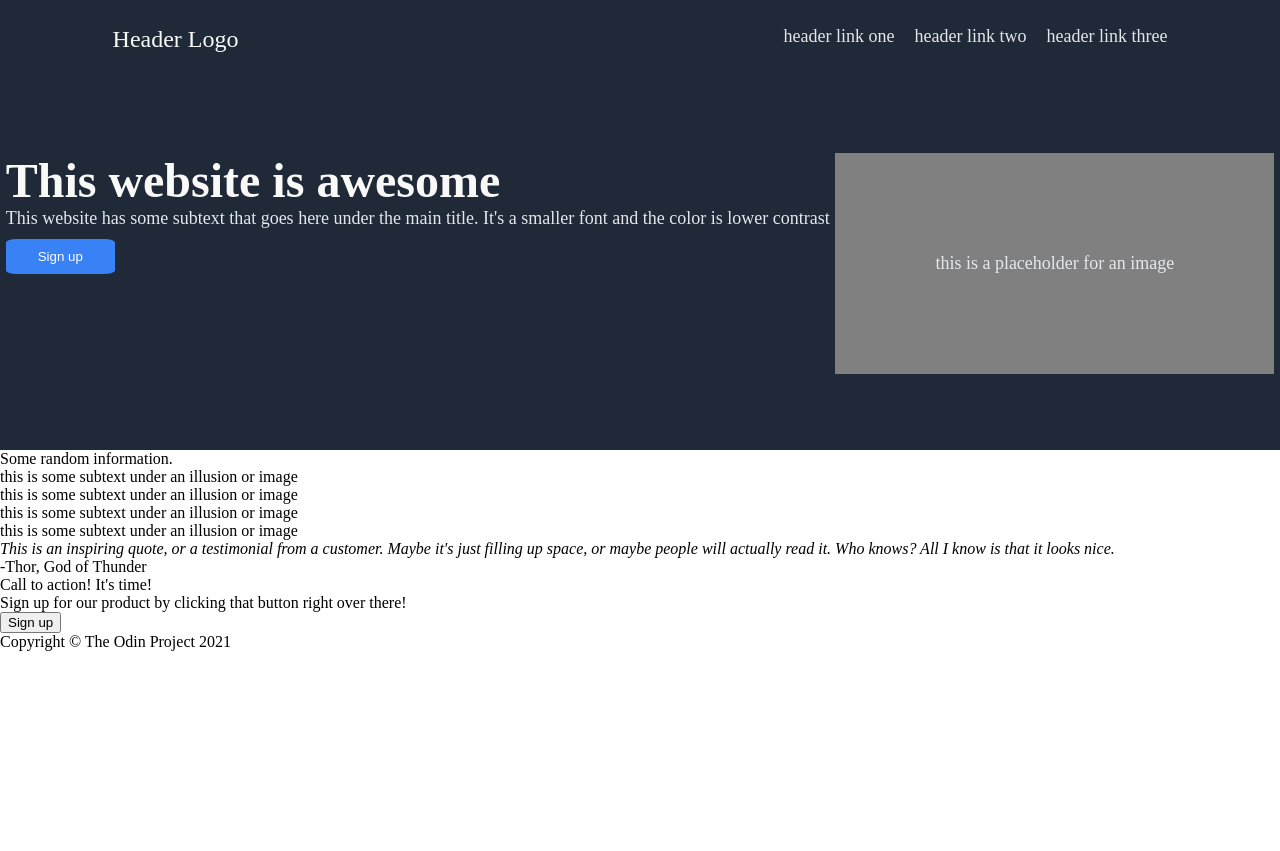
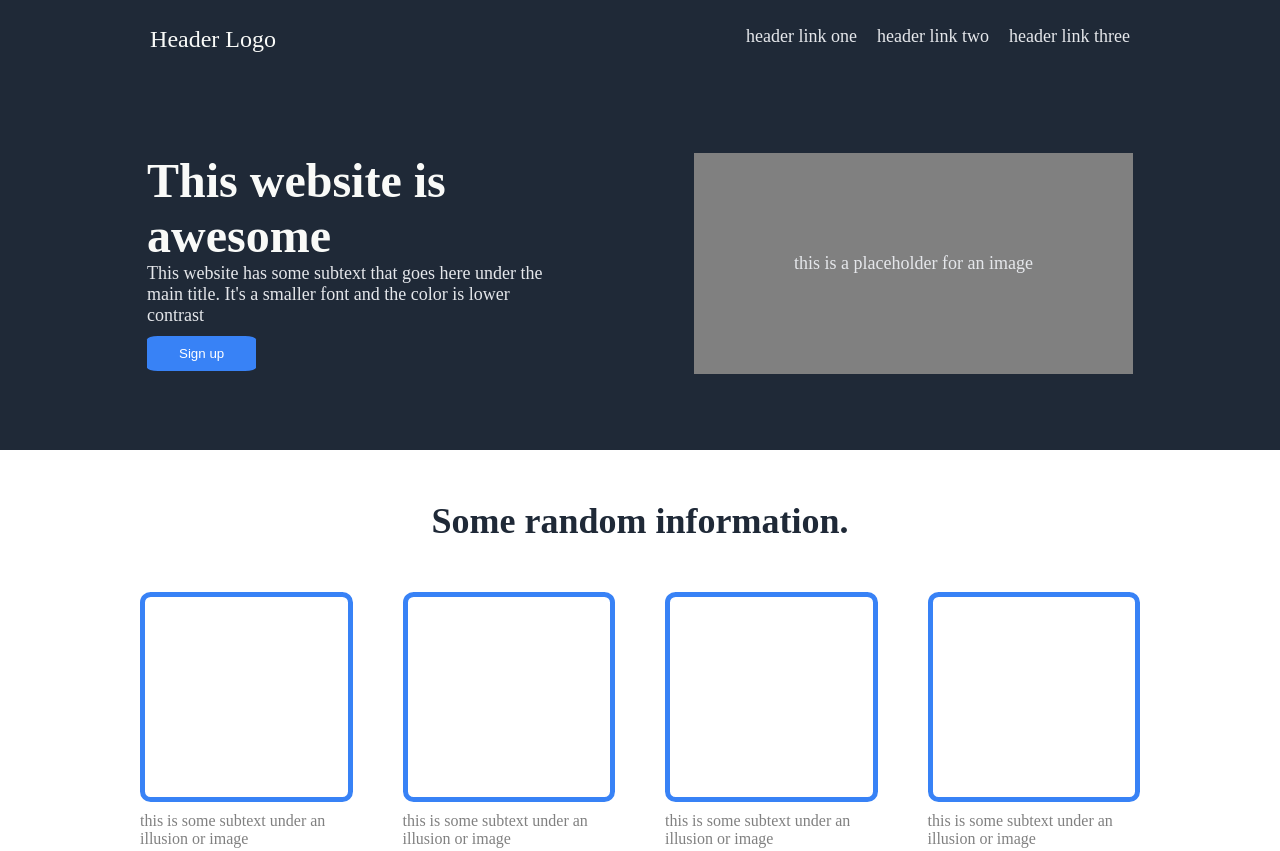
Before and after one commit to TharwatA/Landing-Page, a plain HTML site: page index.html in a window 1280 px wide. Shown: the top 851 px of the page. Before the commit the page ends 800 px from the top, so only its background shows below. Drawn offline with Linux system fonts and the light colour scheme.

Commit message:
Modified Hero section, added information and quotation sections

```diff
--- a/index.html
+++ b/index.html
@@ -20,7 +20,7 @@
         <div class="hero-body-container">
             <div class="hero-body-text">
                 <p class="text-awesome">This website is awesome</p>
-                <p class="secondary-text-links">This website has some subtext that goes here under the main title. It's a smaller font and the color is lower contrast</p>
+                <p class="secondary-text-links text-below-awesome">This website has some subtext that goes here under the main title. It's a smaller font and the color is lower contrast</p>
                 <button class="button-up">Sign up</button>
             </div>
 
@@ -40,21 +40,21 @@
                 <p class="info-text">this is some subtext under an illusion or image</p>
 
             </div>
-            <div class="info-box-text"></div>
+            <div class="info-box-text">
                 <div class="info-box">
 
                 </div>
                 <p class="info-text">this is some subtext under an illusion or image</p>
 
             </div>
-            <div class="info-box-text"></div>
+            <div class="info-box-text">
                 <div class="info-box">
 
                 </div>
                 <p class="info-text">this is some subtext under an illusion or image</p>
 
             </div>
-            <div class="info-box-text"></div>
+            <div class="info-box-text">
                 <div class="info-box">
 
                 </div>
--- a/style.css
+++ b/style.css
@@ -18,7 +18,7 @@
 
 .hero-nav-container {
     display: flex;
-    justify-content:space-around;
+    justify-content:space-evenly;
     /* margin: 20px; */
     gap: 320px;
 }
@@ -39,6 +39,7 @@
     justify-content: space-evenly;
     padding-bottom: 50px;
     padding-top: 50px;
+    /* gap: 0px; */
 }
 
 .secondary-text-links {
@@ -46,14 +47,15 @@
     font-size: 18px;
 }
 
-.hero-body-text {
-    /* margin-right: 10px; */
-}
-
 .text-awesome {
     font-size: 48px;
     color: #F9FAF8;
     font-weight: 900;
+    width: 300px;
+}
+
+.text-below-awesome {
+    width: 400px;
 }
 
 .image-placeholder {
@@ -73,3 +75,70 @@
 }
 
 /*********************INFORMATION SECTION*********************/
+
+.info-container {
+    display: flex;
+    align-items: center;
+    flex-direction: column;
+    padding-top: 50px;
+    padding-bottom: 50px;
+    gap: 50px;
+}
+
+.info-container p:first-child {
+    font-size: 36px;
+    color: #1F2937;
+    font-weight: 900;
+}
+
+.info-box-text-container {
+    display: flex;
+    gap: 50px;
+    width: 1000px;
+}
+
+.info-box-text {
+    display: flex;
+    flex-direction: column;
+    gap: 10px;
+}
+
+.info-box {
+    padding: 100px;
+    border: 5px solid #3882F6;
+    border-radius: 5%;
+}
+
+.info-text {
+    color: grey;
+}
+
+
+/*********************QUOTATION SECTION*********************/
+
+
+.quote-container {
+    background-color: #e5e7eb;
+    display: flex;
+    flex-direction: column;
+    align-items: center;
+    padding-top: 80px;
+    padding-bottom: 80px;
+    gap: 20px;
+}
+
+.quote {
+    font-size: 36px;
+    color: #1F2937;
+    width: 1000px;
+}
+
+.align-right {
+    font-weight: 600;
+    font-size: 28px;
+    width: 1000px;
+    text-align: right;
+}
+
+
+/*********************CALL-TO-ACTION SECTION*********************/
```
